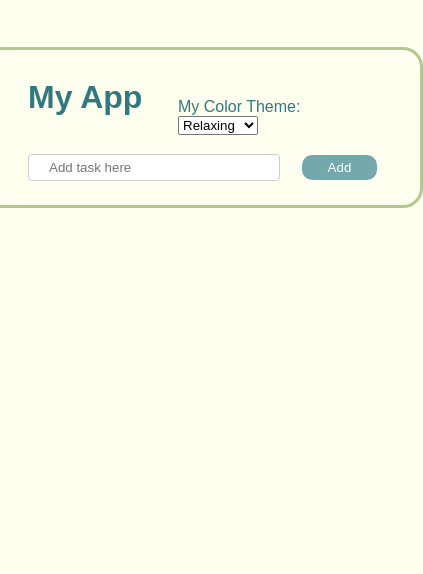
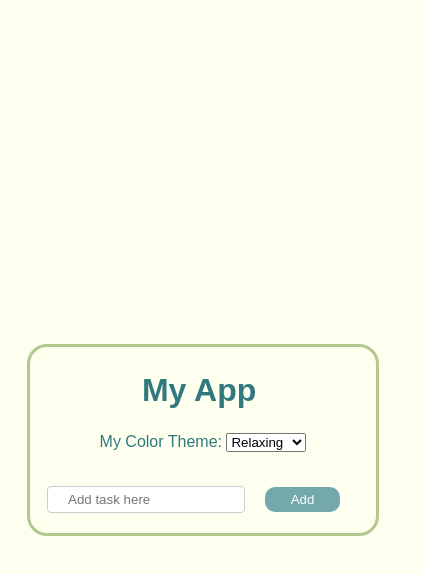
Before and after one commit to minhtran02202/pure-no-framework-to-do, a plain HTML site: page index.html in a window 390 px wide. Shown: the whole page, 423 px wide, since content can reach past the window. Drawn offline with Linux system fonts and the light colour scheme; a web font is replaced by a local one.

Commit message:
make app more responsive

```diff
--- a/frontend/style.css
+++ b/frontend/style.css
@@ -14,7 +14,7 @@ body {
   flex-direction: column;
   background-color: var(--bg-color);
   width: 100%;
-  height: auto;
+  min-height: 100vh;
   color: var(--txt-color);
   font-family: "Ysabeau", sans-serif;
 }
@@ -26,17 +26,21 @@ body {
   border: 3px solid var(--border-color);
   border-radius: 20px;
   min-width: 350px;
-  max-width: 50vw;
+  max-width: 80%;
 }
 
 #user_customize {
   display: flex;
+  flex-wrap: wrap;
+  justify-content: center;
 }
+
 #user_name {
   min-width: 150px;
 }
+
 #color_themes {
-  padding-top: 40px;
+  padding-top: 4.2vw;
 }
 
 input[type="text"] {
@@ -77,8 +81,28 @@ button {
   background-color: var(--submit-btn-color);
   width: 75px;
 }
-/* Example for dynamic header
-#add_task {
-  border: none;
-  background-color: var(--bg-color);
-}*/
+
+/* Media Queries */
+@media (max-width: 768px) {
+  /* Adjustments for smaller screens */
+  #app_block {
+    margin-top: 5%;
+    padding: 1vw 2vh;
+    min-width: 60vw;
+    max-width: 80vw;
+  }
+
+  #user_name {
+    min-width: 100px;
+    padding-right: 2vw;
+    margin-bottom: 2vw;
+  }
+
+  #color_themes {
+    margin-bottom: 5vw;
+  }
+
+  input[type="text"] {
+    width: 50%;
+  }
+}
--- a/index.html
+++ b/index.html
@@ -5,8 +5,8 @@
     <meta http-equiv="X-UA-Compatible" content="IE=edge" />
     <meta name="viewport" content="width=device-width, initial-scale=1.0" />
     <link rel="stylesheet" href="/frontend/style.css" />
-    <script src="./frontend/script.js"></script>
-    <script src="./frontend/color_theme.js"></script>
+    <script src="./frontend/js_files/script.js"></script>
+    <script src="./frontend/js_files/color_theme.js"></script>
     <link rel="preconnect" href="https://fonts.googleapis.com" />
     <link rel="preconnect" href="https://fonts.gstatic.com" crossorigin />
     <link
```
Also changed, not shown: frontend/js_files/color_theme.js (renamed from frontend/color_theme.js), frontend/js_files/script.js (renamed from frontend/script.js).
